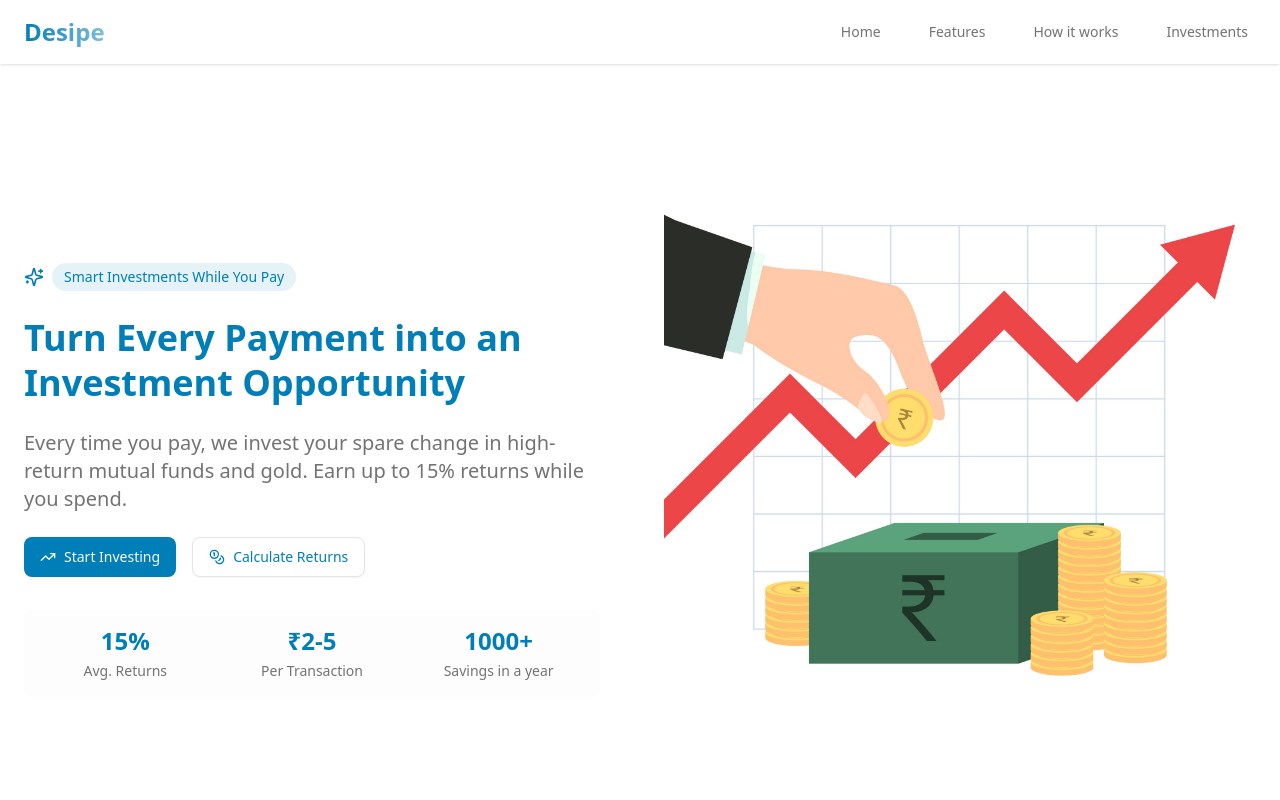
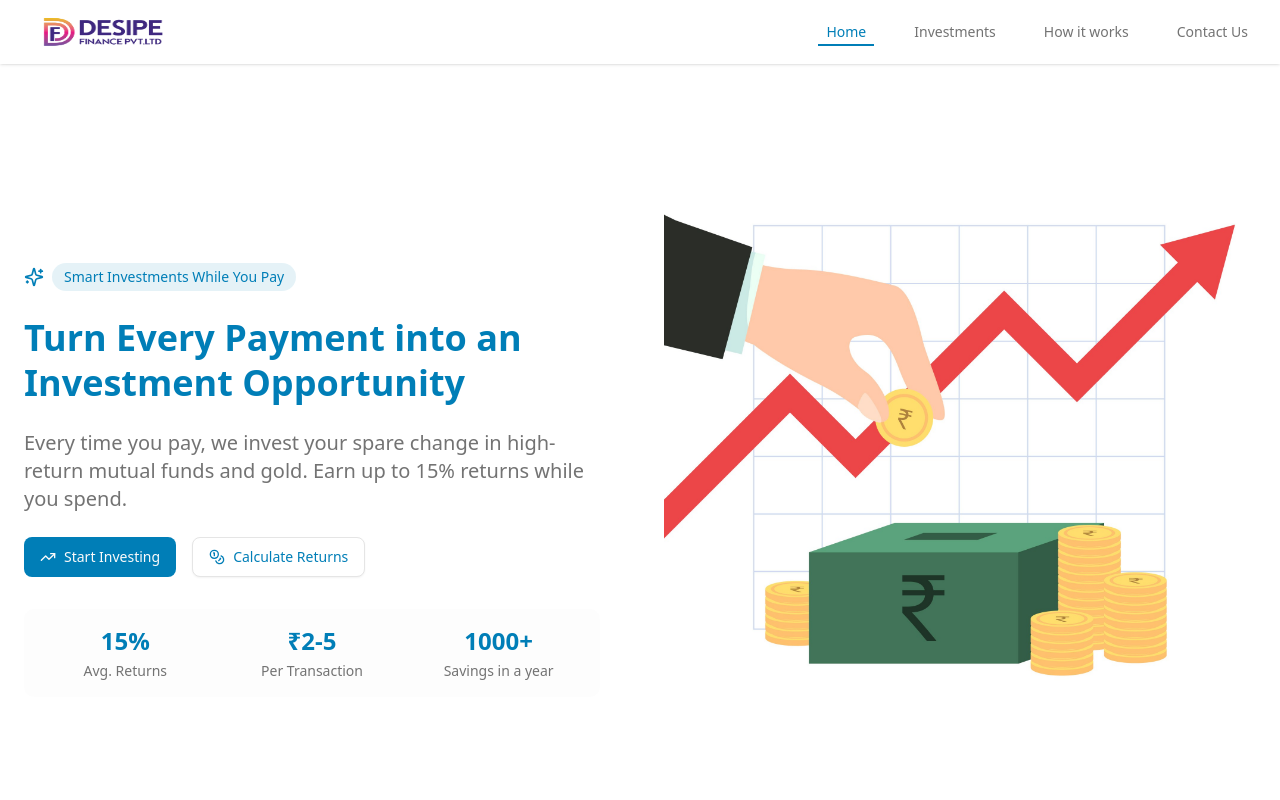
Before and after one commit to ArunKumarDara/desiPe, a React (Vite) app: page / in a window 1280 px wide. Shown: the top 800 px of the page. Built offline with nearby package versions, Linux system fonts and the light colour scheme.

Commit message:
feat(navbar): add mobile menu with smooth animations and active link highlighting
- Implemented a responsive mobile menu with open/close animations
- Added active link highlighting using `framer-motion`
- Improved

```diff
--- a/src/components/navbar/Navbar.tsx
+++ b/src/components/navbar/Navbar.tsx
@@ -5,17 +5,18 @@ import { cn } from "@/lib/utils";
 import { motion } from "framer-motion";
 import { useState } from "react";
 import { Menu, X } from "lucide-react";
-// import Link from "next/link";
 
 const Navbar = () => {
     const [activeLink, setActiveLink] = useState("home");
     const [isMobileMenuOpen, setIsMobileMenuOpen] = useState(false);
 
     const navLinks = [
-        { name: "Home", href: "#home" },
-        { name: "Features", href: "#features" },
-        { name: "How it works", href: "#how-it-works" },
-        { name: "Investments", href: "#investments" },
+        { name: "Home", to: "home" },
+        { name: "Investments", to: "investments" },
+        // { name: "Features", to: "features" },
+        { name: "How it works", to: "how-it-works" },
+        { name: "Contact Us", to: "footer" }
+        // { name: "Investments", to: "investments" },
     ];
 
     const handleMobileMenuToggle = () => {
@@ -33,26 +34,26 @@ const Navbar = () => {
                 <div className="flex items-center justify-between h-16">
                     {/* Logo */}
                     <Link
-                        href="/"
+                        to="home" smooth={true} duration={500}
                         className="text-xl sm:text-2xl font-bold bg-gradient-to-r from-primary to-primary/50 bg-clip-text text-transparent"
                     >
-                        Desipe
+                        <img src="/desipelogo.png" className="w-40 h-17" />
                     </Link>
-
                     {/* Desktop Navigation */}
                     <div className="hidden md:flex items-center space-x-8">
                         {navLinks.map((link) => (
                             <Link
-                                key={link.href}
-                                href={link.href}
+                                key={link.to}
+                                to={link.to}
+                                smooth={true} duration={500}
                                 className={cn(
-                                    "relative px-2 py-1 text-sm font-medium transition-colors hover:text-primary",
-                                    activeLink === link.href ? "text-primary" : "text-muted-foreground"
+                                    "relative px-2 py-1 text-sm font-medium transition-colors hover:text-primary cursor-pointer",
+                                    activeLink === link.to ? "text-primary" : "text-muted-foreground"
                                 )}
-                                onClick={() => handleLinkClick(link.href)}
+                                onClick={() => handleLinkClick(link.to)}
                             >
                                 {link.name}
-                                {activeLink === link.href && (
+                                {activeLink === link.to && (
                                     <motion.div
                                         layoutId="underline"
                                         className="absolute left-0 right-0 bottom-0 h-[2px] bg-primary"
```
